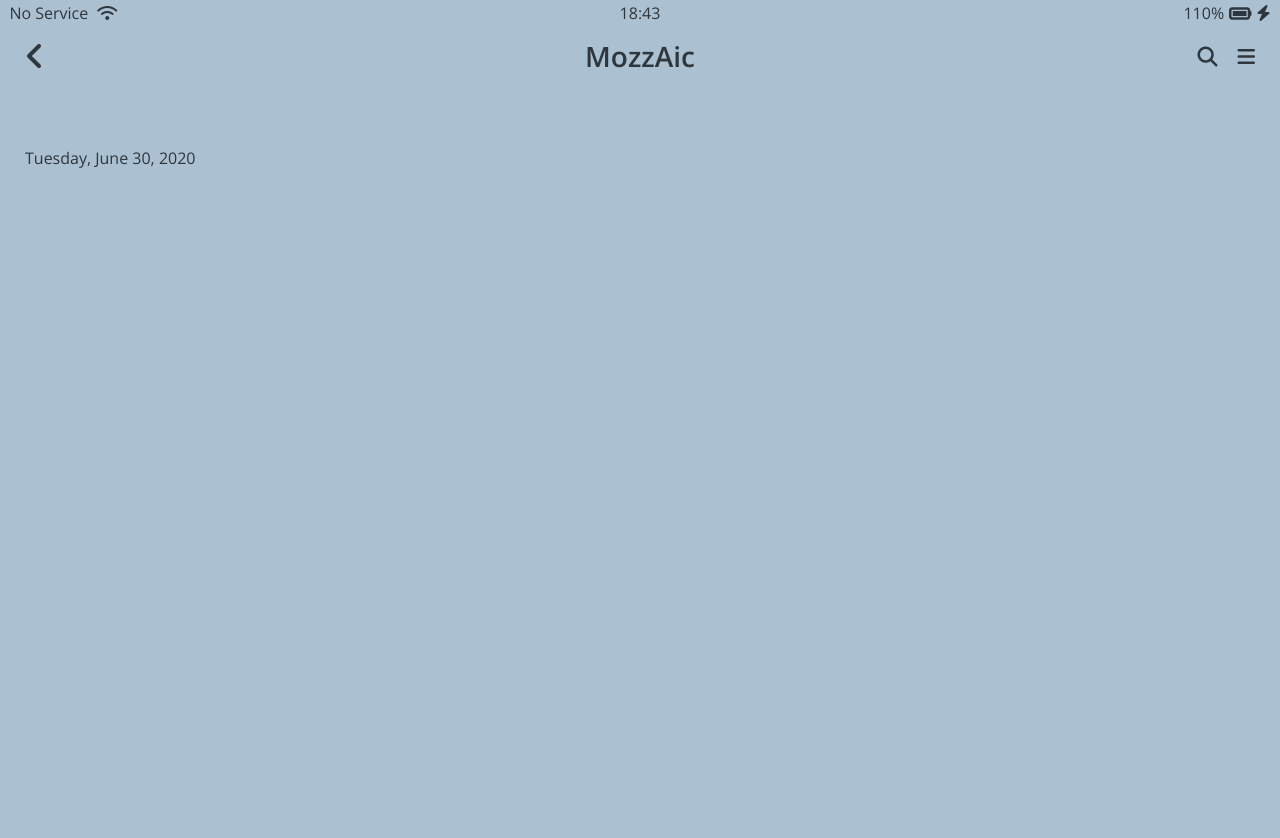
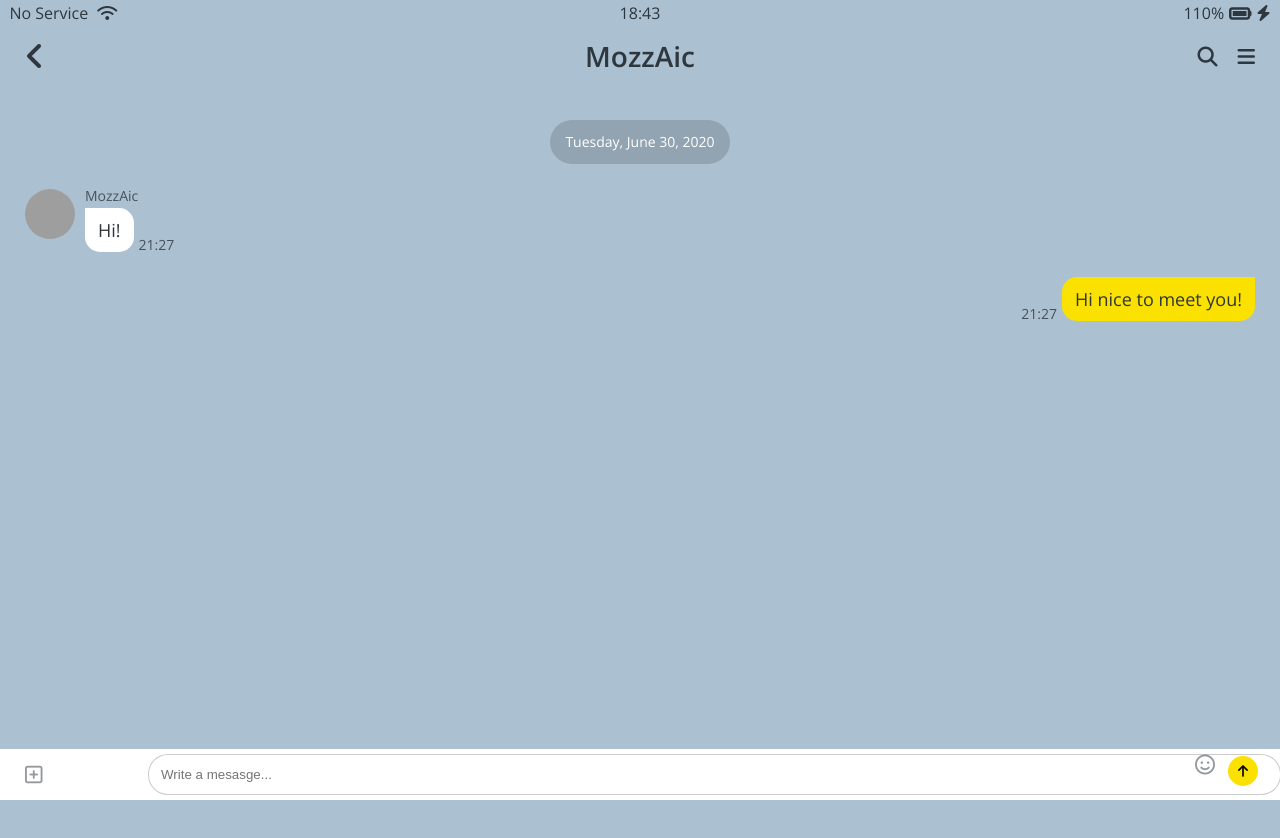
Before and after one commit to MozzAic97/kokoa-clone-2020, a plain HTML site: page chat.html in a window 1280 px wide. Shown: the top 838 px of the page. Drawn offline with nearby package versions, Linux system fonts and the light colour scheme; grey boxes are pictures that could not be loaded.

Commit message:
chat screen

```diff
--- a/chat.html
+++ b/chat.html
@@ -41,7 +41,42 @@
 
     <main class="main-screen main-chat">
       <div class="chat__timestamp">Tuesday, June 30, 2020</div>
+
+      <div class="message-row">
+        <img
+          src="https://learn.corel.com/wp-content/uploads/2022/04/CDGS-MosaicTextEffect-FB.jpg"
+        />
+        <div class="message-row__content">
+          <span class="message__author">MozzAic</span>
+          <div class="message__info">
+            <span class="message__bubble">Hi!</span>
+            <span class="message__time">21:27</span>
+          </div>
+        </div>
+      </div>
+
+      <div class="message-row message-row--own">
+        <div class="message-row__content">
+          <div class="message__info">
+            <span class="message__bubble">Hi nice to meet you!</span>
+            <span class="message__time">21:27</span>
+          </div>
+        </div>
+      </div>
     </main>
+
+    <form class="reply">
+      <div class="reply__column">
+        <i class="far fa-plus-square fa-lg"></i>
+      </div>
+      <div class="reply__column">
+        <input type="text" placeholder="Write a mesasge..." />
+        <i class="far fa-smile fa-lg"></i>
+        <button>
+          <i class="fas fa-arrow-up"></i>
+        </button>
+      </div>
+    </form>
 
     <script
       src="https://kit.fontawesome.com/2a8f7a1b46.js"
--- a/css/screens/chat.css
+++ b/css/screens/chat.css
@@ -1,14 +1,15 @@
 #chat-screen {
   background-color: #abc1d1;
-  height: 10000vh;
+  height: 1000vh;
 }
-#chat-screen .status-bar {
-  z-index: 2;
-}
+
 #chat-screen .status-bar,
 #chat-screen .alt-header {
   top: 0;
   background-color: #abc1d1;
+}
+#chat-screen .status-bar {
+  z-index: 2;
 }
 #chat-screen .alt-header {
   position: fixed;
@@ -18,5 +19,128 @@
 }
 
 .main-chat {
-  margin-top: 150px;
+  margin-top: 120px;
+  display: flex;
+  flex-direction: column;
+  align-items: center;
 }
+
+.chat__timestamp {
+  color: white;
+  background-color: #92a4b2;
+  font-size: 14px;
+  padding: 15px;
+  border-radius: 25px;
+  margin-bottom: 25px;
+}
+
+.message-row {
+  width: 100%;
+  display: flex;
+  margin-bottom: 25px;
+}
+
+.message-row img {
+  width: 50px;
+  height: 50px;
+  border-radius: 50%;
+  margin-right: 10px;
+}
+
+.message__author {
+  margin-bottom: 5px;
+  display: block;
+}
+
+.message__info {
+  display: flex;
+  align-items: flex-end;
+}
+
+.message__bubble {
+  background-color: white;
+  padding: 13px;
+  font-size: 18px;
+  border-radius: 15px;
+  border-top-left-radius: 0px;
+  margin-right: 5px;
+}
+.message__time,
+.message__author {
+  opacity: 0.8;
+  font-size: 14px;
+}
+
+.message-row--own {
+  justify-content: flex-end;
+}
+
+.message-row--own .message__bubble {
+  background-color: var(--yellow);
+  border-top-right-radius: 0px;
+  border-top-left-radius: 15px;
+  margin-right: 0px;
+  margin-left: 5px;
+}
+
+.message-row--own .message__info {
+  flex-direction: row-reverse;
+}
+
+.reply {
+  position: fixed;
+  bottom: 0;
+  width: 100%;
+  background-color: white;
+  display: flex;
+  justify-content: space-between;
+  padding: 5px 25px;
+  box-sizing: border-box;
+  align-items: center;
+}
+
+.reply .reply__column:first-child {
+  width: 10%;
+}
+.reply .reply__column:last-child {
+  width: 90%;
+  position: relative;
+}
+
+.reply i {
+  opacity: 0.5;
+}
+
+.reply input {
+  padding: 12px;
+  width: 100%;
+  border: var(--main-border);
+  border-radius: 20px;
+}
+.reply__column:last-child > i,
+.reply__column:last-child button {
+  position: absolute;
+  right: -3px;
+  top: 2px;
+}
+
+.reply__column:last-child > i {
+  right: 40px;
+  top: 10px;
+}
+
+.reply__column button {
+  background-color: var(--yellow);
+  border: none;
+  width: 30px;
+  height: 30px;
+  border-radius: 50%;
+}
+.reply__column button i {
+  opacity: 1;
+}
+
+.reply__column button :focus,
+.reply__column button :active {
+  outline: none;
+}
```
